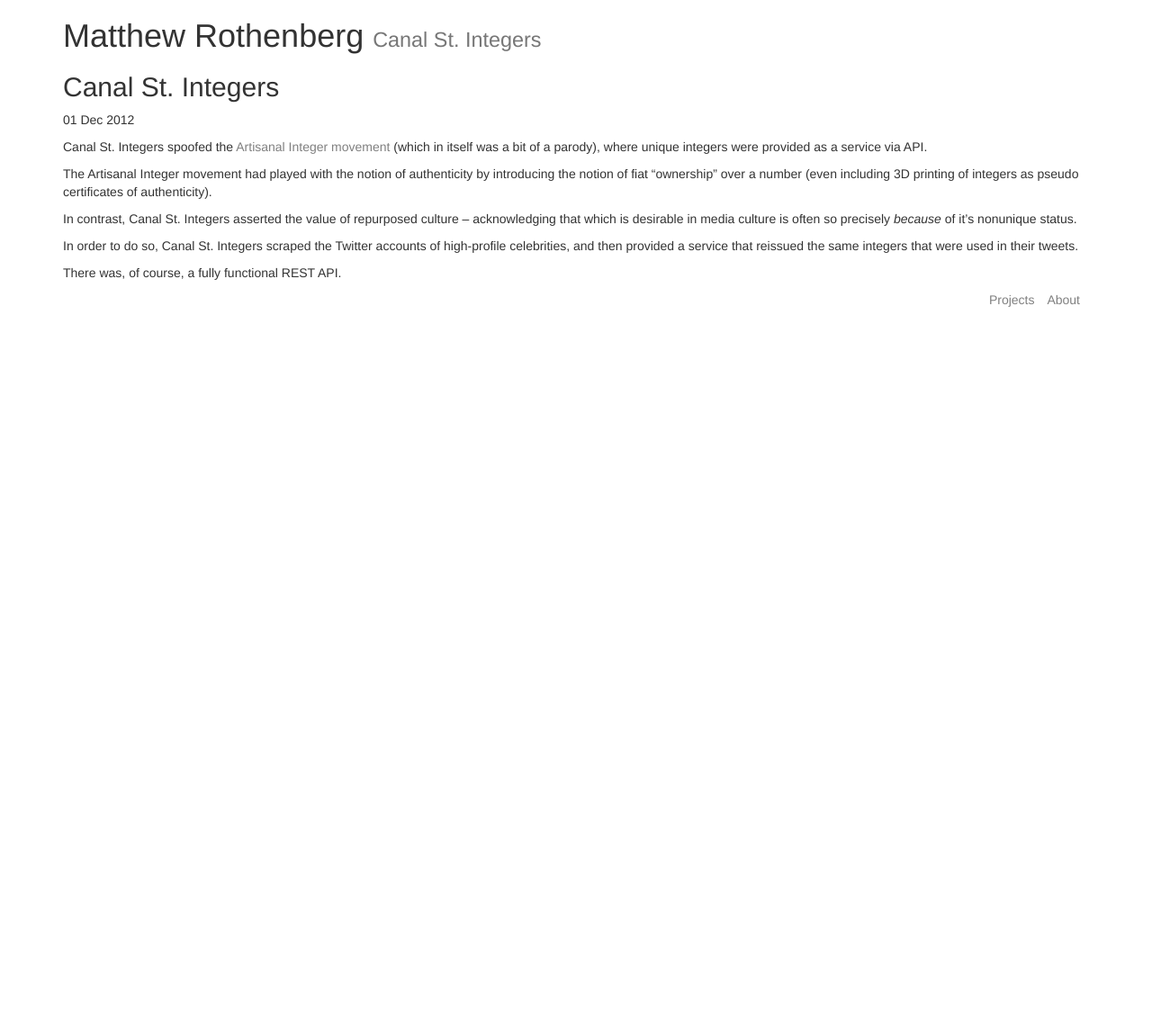
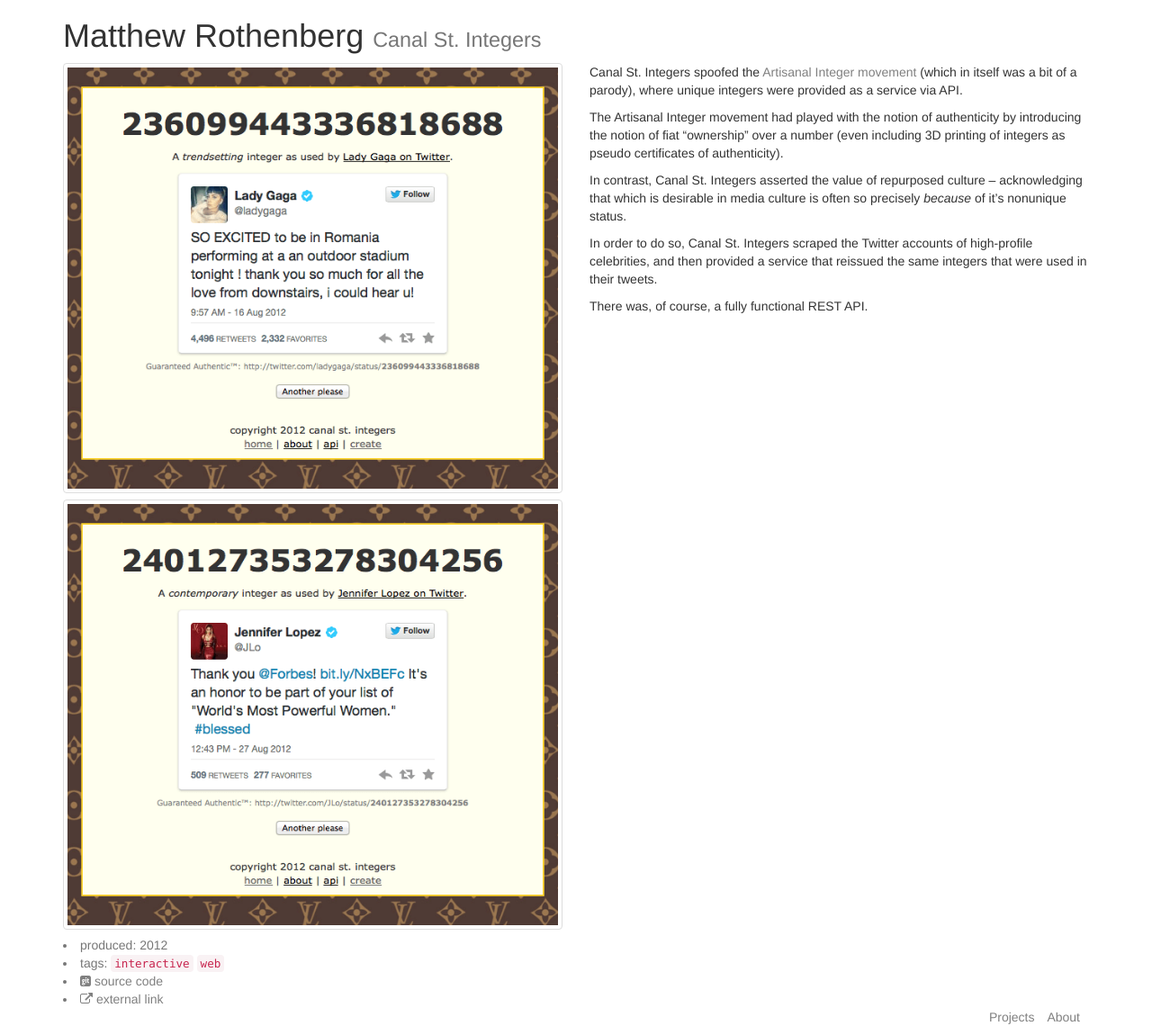
Before and after one commit to mroth/portfolio, a Jekyll site: the page built from _posts/2012-12-01-canalstintegers.md, in a window 1280 px wide. Shown: the whole page at 90% size. Built offline with Jekyll 4.4.1, drawn with Linux system fonts in a browser that asks for light colours; nearby versions of some CDN libraries; before the commit the page ends 900 px from its top, so only the background shows below that.

Commit message:
quick project page template

```diff
--- a/_layouts/post.html
+++ b/_layouts/post.html
@@ -1,9 +1,49 @@
 ---
 layout: default
 ---
-<h2>{{ page.title }}</h2>
-<p class="meta">{{ page.date | date_to_string }}</p>
 
-<div class="post">
-{{ content }}
+<div class="row">
+
+  <section class="images col-md-4 col-lg-6">
+    {% for image in page.images %}
+    <img src="/images/projects/resized/720px/{{ image }}" class="img-responsive img-thumbnail">
+    {% endfor %}
+    {% for image in page.additional_images %}
+    <img src="/images/projects/resized/720px/{{ image }}" class="img-responsive img-thumbnail">
+    {% endfor %}
+  </section>
+
+  <section class="post col-md-8 col-lg-6">
+    {{ content }}
+  </section>
+
 </div>
+
+<section class="links metadata text-muted">
+  <li>produced: {{ page.date | date: "%Y" }}</li>
+
+  {% if page.tags %}
+  <li>
+  tags:
+    {% for tag in page.tags %}
+      <code class="tag">{{ tag }}</code>
+    {% endfor %}
+  </li>
+  {% endif %}
+
+  {% if page.links.src %}
+  <li>
+    <a href="{{page.links.src}}">
+      <i class="fa fa-git-square"></i> source code
+    </a>
+  </li>
+  {% endif %}
+
+  {% if page.links.web %}
+  <li>
+  <a href="{{page.links.web}}">
+    <i class="fa fa-external-link"></i> external link
+  </a>
+  </li>
+  {% endif %}
+</section>
```
